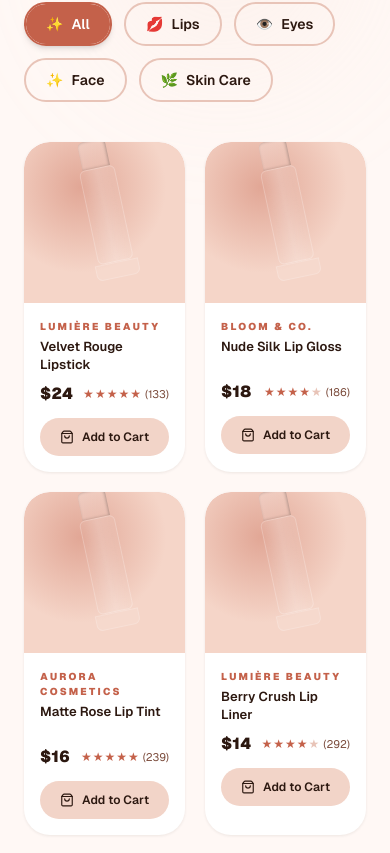
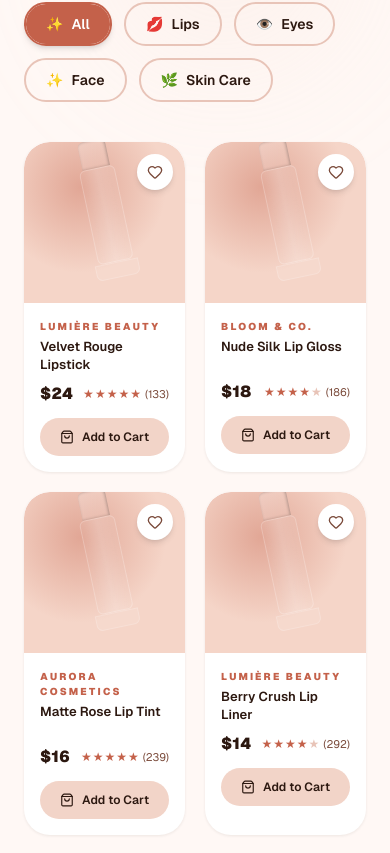
Before and after one commit to hala45515-lang/glowup-store, a Next.js app: page / in a window 390 px wide. Shown: the part 2769-3622 px from the top of the page. Built offline with nearby package versions, Linux system fonts and the light colour scheme; no server answers.

Commit message:
Fix wishlist heart invisible on mobile product cards
The heart icon only appeared on hover, which never fires on touch devices, so it was permanently invisible (not just hidden) on mobile. Now it always shows below the lg breakpoint and keeps the hover-reveal on desktop.

```diff
--- a/components/shop/ProductCard.jsx
+++ b/components/shop/ProductCard.jsx
@@ -121,7 +121,7 @@ const ProductCard = forwardRef(function ProductCard({ product, onQuickView, inde
           animate={isWished ? { scale: [1, 1.3, 1] } : { scale: 1 }}
           transition={{ duration: 0.35 }}
           className={`absolute top-3 right-3 z-20 w-9 h-9 rounded-full bg-white shadow-md flex items-center justify-center transition-colors ${
-            isWished ? "text-[#C4614A]" : "text-[#7A4A3A] opacity-0 group-hover:opacity-100"
+            isWished ? "text-[#C4614A]" : "text-[#7A4A3A] opacity-100 lg:opacity-0 lg:group-hover:opacity-100"
           }`}
           aria-label="Toggle wishlist"
         >
```
